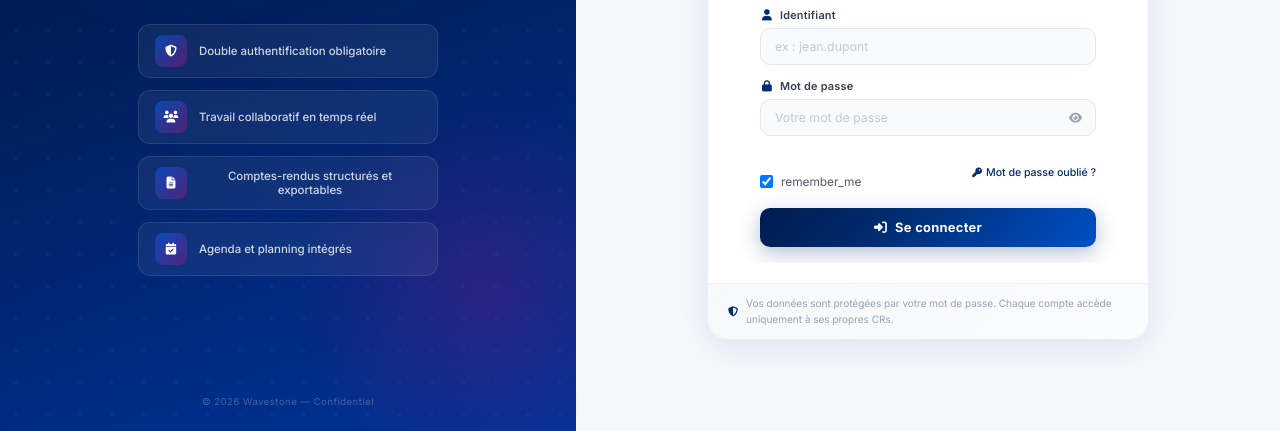
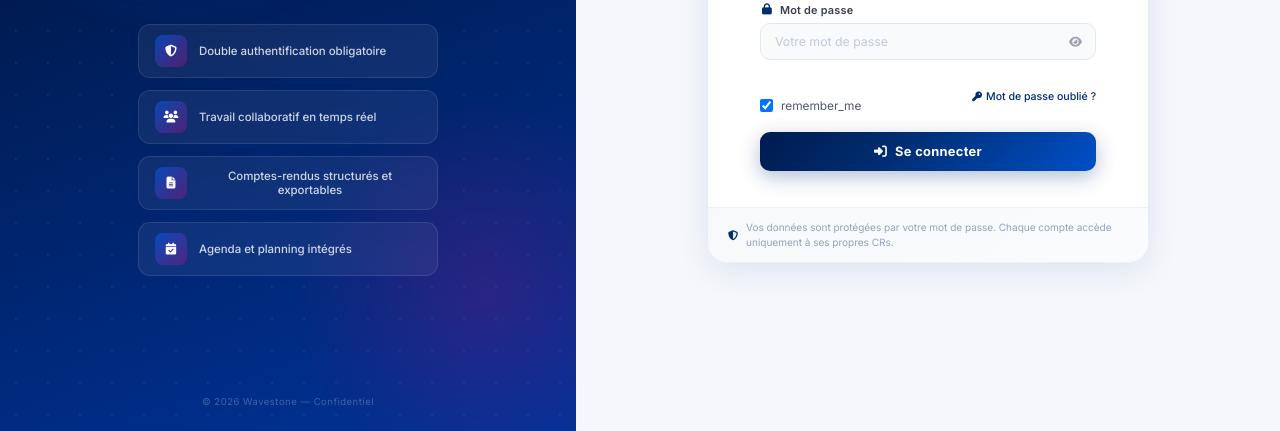
Before and after one commit to axels75/CR-Lab, a website: page index.html in a window 1280 px wide. Shown: the part 369-800 px from the top of the page. Drawn offline with nearby package versions, Linux system fonts and the light colour scheme; no server answers.

Commit message:
fix(login): improve login screen layout and scrolling
Set vertical scrolling and hide horizontal overflow on the login screen, align the form container to start with full viewport height, and add margin around the auth card for better spacing.

```diff
--- a/css/login.css
+++ b/css/login.css
@@ -13,7 +13,8 @@
   display: flex;
   align-items: stretch;
   z-index: 9999;
-  overflow: auto;
+  overflow-y: auto;
+  overflow-x: hidden;
   background: #000e2c;
 }
 #loginScreen::before,
@@ -174,9 +175,10 @@
   display: flex;
   flex-direction: column;
   align-items: center;
-  justify-content: center;
+  justify-content: flex-start;
   padding: 32px 24px;
   overflow-y: auto;
+  min-height: 100dvh;
 }
 
 .auth-form-card {
@@ -188,6 +190,7 @@
     0 8px 32px rgba(0,45,114,.1),
     0 1px 0 rgba(255,255,255,.8);
   overflow: hidden;
+  margin: 12px 0 24px;
   animation: authCardIn .35s cubic-bezier(.16,1,.3,1);
 }
 @keyframes authCardIn {
@@ -1432,3 +1435,20 @@
     font-size: .72rem;
   }
 }
+
+/* Corrections scroll login (prioritaires sur anciens styles legacy) */
+#loginForm,
+#registerForm {
+  max-height: none !important;
+  overflow: visible !important;
+}
+
+@media (max-height: 820px) {
+  .auth-right {
+    justify-content: flex-start !important;
+    padding-top: 16px;
+  }
+  .auth-form-card {
+    margin-top: 0;
+  }
+}
```
